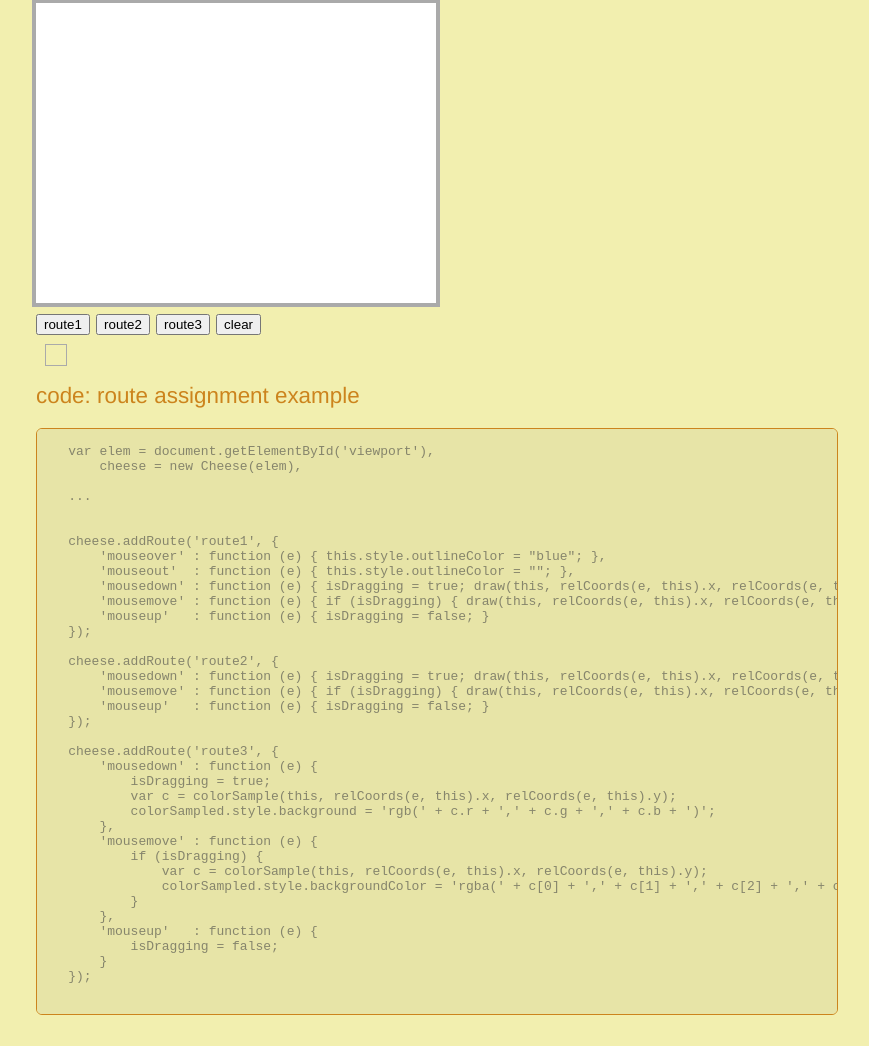
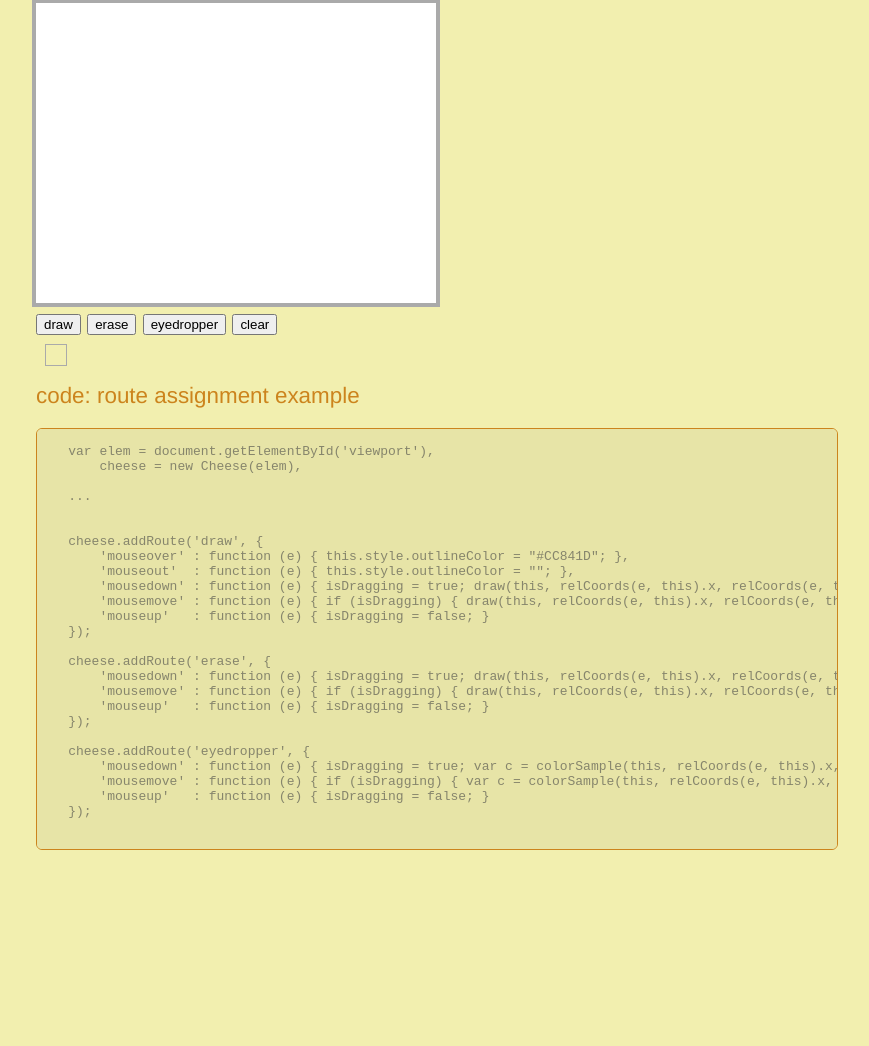
Before and after one commit to evitolins/cheese, a website: page example/index.html in a window 1280 px wide. Shown: the part 183-1229 px from the top of the page, without its empty margins (12-881 px from the left). After the commit the page ends 1064 px from the top, so only its background shows below. Drawn offline with Linux system fonts and the light colour scheme.

Commit message:
Gave example routes better names

```diff
--- a/example/example.js
+++ b/example/example.js
@@ -28,6 +28,12 @@
             ctx.fillRect(x - size / 2, y - size / 2, size, size);
         },
 
+        erase = function (canvas, x, y, size) {
+            var ctx = canvas.getContext('2d');
+            size = size || 1;
+            ctx.clearRect(x - size / 2, y - size / 2, size, size);
+        },
+
         colorSample = function (canvas, x, y) {
             var ctx = canvas.getContext('2d'),
                 s = ctx.getImageData(x, y, 1, 1);
@@ -42,26 +48,26 @@
         btn3 = document.getElementById('button3'),
         btn4 = document.getElementById('button4'),
         colorSampled = document.getElementById('colorSampled');
-    btn1.addEventListener('click', function () { cheese.setRoute('route1'); });
-    btn2.addEventListener('click', function () { cheese.setRoute('route2'); });
-    btn3.addEventListener('click', function () { cheese.setRoute('route3'); });
+    btn1.addEventListener('click', function () { cheese.setRoute('draw'); });
+    btn2.addEventListener('click', function () { cheese.setRoute('erase'); });
+    btn3.addEventListener('click', function () { cheese.setRoute('eyedropper'); });
     btn4.addEventListener('click', function () { clear(elem); });
 
 
     // Add Route Behaviors
-    cheese.addRoute('route1', {
-        'mouseover' : function (e) { this.style.outlineColor = "blue"; },
+    cheese.addRoute('draw', {
+        'mouseover' : function (e) { this.style.outlineColor = "#CC841D"; },
         'mouseout'  : function (e) { this.style.outlineColor = ""; },
-        'mousedown' : function (e) { isDragging = true; draw(this, relCoords(e, this).x, relCoords(e, this).y, "red", 10); },
-        'mousemove' : function (e) { if (isDragging) { draw(this, relCoords(e, this).x, relCoords(e, this).y, "red", 10); } },
+        'mousedown' : function (e) { isDragging = true; draw(this, e.relX, e.relY, "#CC841D", 10); },
+        'mousemove' : function (e) { if (isDragging) { draw(this, e.relX, e.relY, "#CC841D", 10); } },
         'mouseup'   : function (e) { isDragging = false; }
     });
-    cheese.addRoute('route2', {
-        'mousedown' : function (e) { isDragging = true; draw(this, relCoords(e, this).x, relCoords(e, this).y, "blue", 10); },
-        'mousemove' : function (e) { if (isDragging) { draw(this, relCoords(e, this).x, relCoords(e, this).y, "blue", 10); } },
+    cheese.addRoute('erase', {
+        'mousedown' : function (e) { isDragging = true; erase(this, relCoords(e, this).x, relCoords(e, this).y, 10); },
+        'mousemove' : function (e) { if (isDragging) { erase(this, relCoords(e, this).x, relCoords(e, this).y, 10); } },
         'mouseup'   : function (e) { isDragging = false; }
     });
-    cheese.addRoute('route3', {
+    cheese.addRoute('eyedropper', {
         'mousedown' : function (e) {
             isDragging = true;
             var c = colorSample(this, relCoords(e, this).x, relCoords(e, this).y);
--- a/example/index.html
+++ b/example/index.html
@@ -12,12 +12,11 @@
   <h2>example: Simple mouse event routing.</p>
   <canvas id='viewport' width=400 height=300></canvas>
   <br>
-  <input id='button1' type='button' value='route1'/>
-  <input id='button2' type='button' value='route2'/>
-  <input id='button3' type='button' value='route3'/>
+  <input id='button1' type='button' value='draw'/>
+  <input id='button2' type='button' value='erase'/>
+  <input id='button3' type='button' value='eyedropper'/>
   <input id='button4' type='button' value='clear'/>
   <div id='colorSampled'></div>
-
   <h2>code: route assignment example</h2>
   <pre>
     <code>
@@ -27,40 +26,30 @@
     ...
 
 
-    cheese.addRoute('route1', {
-        'mouseover' : function (e) { this.style.outlineColor = "blue"; },
+    cheese.addRoute('draw', {
+        'mouseover' : function (e) { this.style.outlineColor = "#CC841D"; },
         'mouseout'  : function (e) { this.style.outlineColor = ""; },
         'mousedown' : function (e) { isDragging = true; draw(this, relCoords(e, this).x, relCoords(e, this).y, "red", 10); },
         'mousemove' : function (e) { if (isDragging) { draw(this, relCoords(e, this).x, relCoords(e, this).y, "red", 10); } },
         'mouseup'   : function (e) { isDragging = false; }
     });
 
-    cheese.addRoute('route2', {
+    cheese.addRoute('erase', {
         'mousedown' : function (e) { isDragging = true; draw(this, relCoords(e, this).x, relCoords(e, this).y, "blue", 10); },
         'mousemove' : function (e) { if (isDragging) { draw(this, relCoords(e, this).x, relCoords(e, this).y, "blue", 10); } },
         'mouseup'   : function (e) { isDragging = false; }
     });
 
-    cheese.addRoute('route3', {
-        'mousedown' : function (e) {
-            isDragging = true;
-            var c = colorSample(this, relCoords(e, this).x, relCoords(e, this).y);
-            colorSampled.style.background = 'rgb(' + c.r + ',' + c.g + ',' + c.b + ')';
-        },
-        'mousemove' : function (e) {
-            if (isDragging) {
-                var c = colorSample(this, relCoords(e, this).x, relCoords(e, this).y);
-                colorSampled.style.backgroundColor = 'rgba(' + c[0] + ',' + c[1] + ',' + c[2] + ',' + c[3] + ')';
-            }
-        },
-        'mouseup'   : function (e) {
-            isDragging = false;
-        }
+    cheese.addRoute('eyedropper', {
+        'mousedown' : function (e) { isDragging = true; var c = colorSample(this, relCoords(e, this).x, relCoords(e, this).y); colorSampled.style.background = 'rgb(' + c.r + ',' + c.g + ',' + c.b + ')'; },
+        'mousemove' : function (e) { if (isDragging) { var c = colorSample(this, relCoords(e, this).x, relCoords(e, this).y); colorSampled.style.backgroundColor = 'rgba(' + c[0] + ',' + c[1] + ',' + c[2] + ',' + c[3] + ')';} },
+        'mouseup'   : function (e) { isDragging = false; }
     });
     </code>
   </pre>
 
   <script type="text/javascript" src="../cheese.js"></script>
   <script type="text/javascript" src="example.js"></script>
+  <script async defer id="github-bjs" src="https://buttons.github.io/buttons.js"></script>
 </body>
 </html>
```
